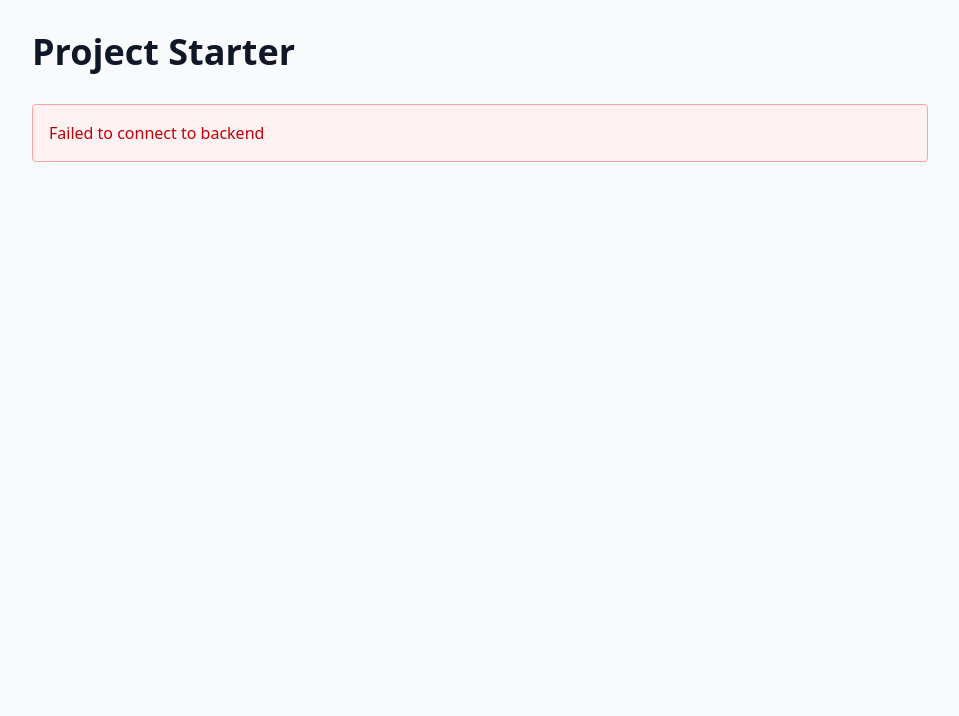
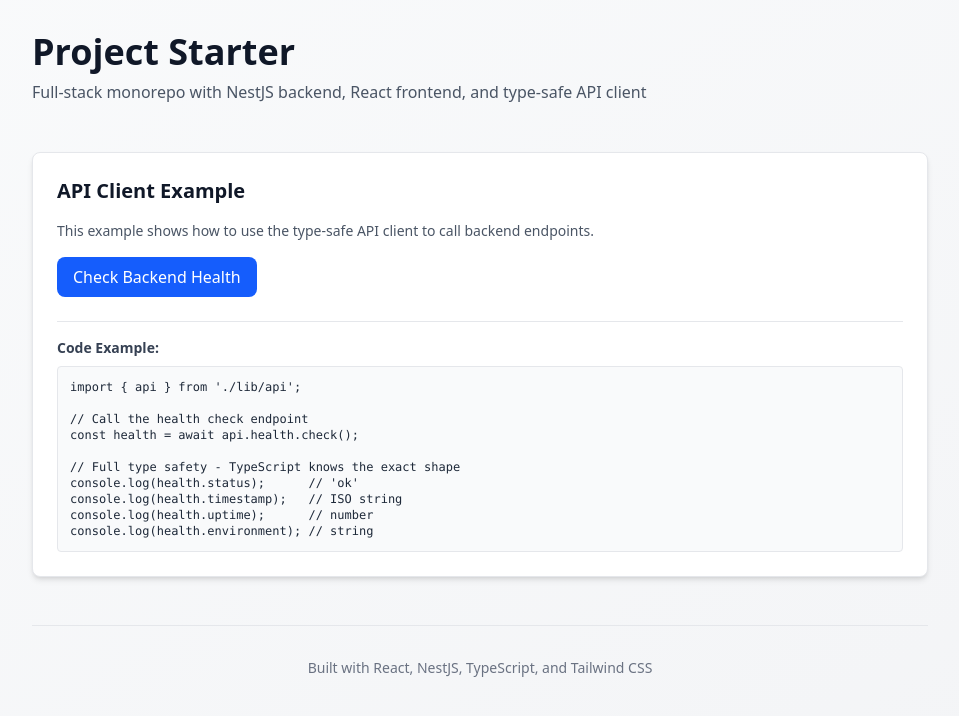
Before and after one commit to shaheemMPM/fullstack-project-starter, a React app in the folder apps/frontend/: page / in a window 1280 px wide. Shown: the top 716 px of the page, without its empty margins (160-1119 px from the left). Built offline with nearby package versions, Linux system fonts and the light colour scheme; no server answers; the HTML template or start-up script is replaced by a standard one.

Commit message:
Simplifies api example component

```diff
--- a/apps/frontend/src/App.tsx
+++ b/apps/frontend/src/App.tsx
@@ -1,61 +1,26 @@
-import { useEffect, useState } from 'react';
-
-interface HealthResponse {
-	status: string;
-	timestamp: string;
-	uptime: number;
-	environment: string;
-	platform: string;
-	nodeVersion: string;
-}
+import { ApiExample } from './examples/ApiExample';
 
 const App = () => {
-	const [health, setHealth] = useState<HealthResponse | null>(null);
-	const [error, setError] = useState<string>('');
+	return (
+		<div className="min-h-screen bg-gradient-to-br from-gray-50 to-gray-100 dark:from-gray-900 dark:to-gray-800 p-8 font-sans">
+			<div className="max-w-4xl mx-auto">
+				<header className="mb-12">
+					<h1 className="text-4xl font-bold text-gray-900 dark:text-white mb-2">
+						Project Starter
+					</h1>
+					<p className="text-gray-600 dark:text-gray-400">
+						Full-stack monorepo with NestJS backend, React frontend, and
+						type-safe API client
+					</p>
+				</header>
 
-	useEffect(() => {
-		const fetchHealth = async () => {
-			try {
-				const res = await fetch('/api/health');
-				const data = await res.json();
-				setHealth(data);
-			} catch {
-				setError('Failed to connect to backend');
-			}
-		};
+				<main>
+					<ApiExample />
+				</main>
 
-		fetchHealth();
-	}, []);
-
-	return (
-		<div className="min-h-screen bg-gray-50 dark:bg-gray-900 p-8 font-sans">
-			<div className="max-w-4xl mx-auto">
-				<h1 className="text-4xl font-bold text-gray-900 dark:text-white mb-8">
-					Project Starter
-				</h1>
-
-				{error && (
-					<div className="p-4 bg-red-50 border border-red-300 rounded text-red-700 mb-6">
-						{error}
-					</div>
-				)}
-
-				{health && (
-					<div>
-						<h2 className="text-2xl font-semibold text-gray-800 dark:text-gray-200 mb-4">
-							Backend Health
-						</h2>
-						<pre className="bg-gray-800 text-gray-200 p-4 rounded-lg overflow-auto text-sm leading-relaxed">
-							<code>{JSON.stringify(health, null, 2)}</code>
-						</pre>
-					</div>
-				)}
-
-				{!health && !error && (
-					<div className="p-4 text-gray-600 dark:text-gray-400">
-						Loading backend health...
-					</div>
-				)}
+				<footer className="mt-12 pt-8 border-t border-gray-200 dark:border-gray-700 text-center text-sm text-gray-500 dark:text-gray-400">
+					Built with React, NestJS, TypeScript, and Tailwind CSS
+				</footer>
 			</div>
 		</div>
 	);
--- a/apps/frontend/src/examples/ApiExample.tsx
+++ b/apps/frontend/src/examples/ApiExample.tsx
@@ -1,103 +1,26 @@
-import type { ApiClientError } from '@repo/api-client';
+import type { HealthResponse } from '@repo/api-client';
 import { useState } from 'react';
 import { api } from '../lib/api';
 
 /**
  * Example component showing how to use the API client
- * This demonstrates all available endpoints with full type safety
+ * Demonstrates the health check endpoint with full type safety
  */
 export const ApiExample = () => {
-	const [status, setStatus] = useState<string>('');
+	const [health, setHealth] = useState<HealthResponse | null>(null);
 	const [loading, setLoading] = useState(false);
-
-	const handleSignup = async () => {
-		setLoading(true);
-		setStatus('');
-		try {
-			const response = await api.auth.signup({
-				email: 'user@example.com',
-				password: 'password123',
-				name: 'Test User',
-			});
-			setStatus(
-				`Signed up! Token: ${response.access_token.substring(0, 20)}...`,
-			);
-			console.log('User:', response.user);
-		} catch (error) {
-			if (error instanceof Error) {
-				setStatus(`Error: ${error.message}`);
-			}
-		} finally {
-			setLoading(false);
-		}
-	};
-
-	const handleLogin = async () => {
-		setLoading(true);
-		setStatus('');
-		try {
-			const response = await api.auth.login({
-				email: 'user@example.com',
-				password: 'password123',
-			});
-			setStatus(`Logged in! Token saved automatically`);
-			console.log('User:', response.user);
-		} catch (error) {
-			const apiError = error as ApiClientError;
-			setStatus(`Error ${apiError.statusCode}: ${apiError.message}`);
-		} finally {
-			setLoading(false);
-		}
-	};
-
-	const handleGetMe = async () => {
-		setLoading(true);
-		setStatus('');
-		try {
-			const user = await api.auth.me();
-			setStatus(`User: ${user.email}`);
-			console.log('User data:', user);
-		} catch (error) {
-			if (error instanceof Error) {
-				setStatus(`Error: ${error.message}`);
-			}
-		} finally {
-			setLoading(false);
-		}
-	};
-
-	const handleChangePassword = async () => {
-		setLoading(true);
-		setStatus('');
-		try {
-			const response = await api.auth.changePassword({
-				currentPassword: 'password123',
-				newPassword: 'newpassword123',
-			});
-			setStatus(response.message);
-		} catch (error) {
-			if (error instanceof Error) {
-				setStatus(`Error: ${error.message}`);
-			}
-		} finally {
-			setLoading(false);
-		}
-	};
-
-	const handleLogout = () => {
-		api.auth.logout();
-		setStatus('Logged out - token cleared');
-	};
+	const [error, setError] = useState<string>('');
 
 	const handleHealthCheck = async () => {
 		setLoading(true);
-		setStatus('');
+		setError('');
+		setHealth(null);
 		try {
-			const health = await api.health.check();
-			setStatus(`Health: ${health.status} at ${health.timestamp}`);
-		} catch (error) {
-			if (error instanceof Error) {
-				setStatus(`Error: ${error.message}`);
+			const result = await api.health.check();
+			setHealth(result);
+		} catch (err) {
+			if (err instanceof Error) {
+				setError(err.message);
 			}
 		} finally {
 			setLoading(false);
@@ -105,106 +28,61 @@ export const ApiExample = () => {
 	};
 
 	return (
-		<div className="p-8 max-w-2xl mx-auto">
-			<h1 className="text-2xl font-bold mb-6">API Client Example</h1>
+		<div className="bg-white dark:bg-gray-800 rounded-lg shadow-md p-6 border border-gray-200 dark:border-gray-700">
+			<h2 className="text-xl font-bold text-gray-900 dark:text-white mb-4">
+				API Client Example
+			</h2>
 
-			<div className="space-y-2 mb-4">
-				<p className="text-sm text-gray-600">
-					Authenticated: {api.isAuthenticated() ? '✅ Yes' : '❌ No'}
+			<p className="text-sm text-gray-600 dark:text-gray-400 mb-4">
+				This example shows how to use the type-safe API client to call backend
+				endpoints.
 			</p>
-				{status && (
-					<p className="p-3 bg-gray-100 rounded text-sm font-mono">{status}</p>
-				)}
-			</div>
 
-			<div className="grid grid-cols-2 gap-2">
 			<button
 				type="button"
 				onClick={handleHealthCheck}
 				disabled={loading}
-					className="px-4 py-2 bg-green-500 text-white rounded hover:bg-green-600 disabled:opacity-50"
+				className="px-4 py-2 bg-blue-600 text-white rounded-lg hover:bg-blue-700 disabled:opacity-50 disabled:cursor-not-allowed transition-colors"
 			>
-					Health Check
+				{loading ? 'Checking...' : 'Check Backend Health'}
 			</button>
 
-				<button
-					type="button"
-					onClick={handleSignup}
-					disabled={loading}
-					className="px-4 py-2 bg-blue-500 text-white rounded hover:bg-blue-600 disabled:opacity-50"
-				>
-					Signup
-				</button>
+			{error && (
+				<div className="mt-4 p-3 bg-red-50 dark:bg-red-900/20 border border-red-200 dark:border-red-800 rounded text-red-700 dark:text-red-400 text-sm">
+					Error: {error}
+				</div>
+			)}
 
-				<button
-					type="button"
-					onClick={handleLogin}
-					disabled={loading}
-					className="px-4 py-2 bg-blue-500 text-white rounded hover:bg-blue-600 disabled:opacity-50"
-				>
-					Login
-				</button>
+			{health && (
+				<div className="mt-4">
+					<h3 className="text-sm font-semibold text-gray-700 dark:text-gray-300 mb-2">
+						Response:
+					</h3>
+					<pre className="bg-gray-50 dark:bg-gray-900 border border-gray-200 dark:border-gray-700 p-3 rounded text-xs overflow-x-auto">
+						<code className="text-gray-800 dark:text-gray-200">
+							{JSON.stringify(health, null, 2)}
+						</code>
+					</pre>
+				</div>
+			)}
 
-				<button
-					type="button"
-					onClick={handleGetMe}
-					disabled={loading}
-					className="px-4 py-2 bg-purple-500 text-white rounded hover:bg-purple-600 disabled:opacity-50"
-				>
-					Get Me
-				</button>
-
-				<button
-					type="button"
-					onClick={handleChangePassword}
-					disabled={loading}
-					className="px-4 py-2 bg-orange-500 text-white rounded hover:bg-orange-600 disabled:opacity-50"
-				>
-					Change Password
-				</button>
-
-				<button
-					type="button"
-					onClick={handleLogout}
-					disabled={loading}
-					className="px-4 py-2 bg-red-500 text-white rounded hover:bg-red-600 disabled:opacity-50"
-				>
-					Logout
-				</button>
-			</div>
-
-			<div className="mt-6 p-4 bg-gray-50 rounded text-sm">
-				<h2 className="font-bold mb-2">Usage Example:</h2>
-				<pre className="text-xs overflow-x-auto">
+			<div className="mt-6 pt-4 border-t border-gray-200 dark:border-gray-700">
+				<h3 className="text-sm font-semibold text-gray-700 dark:text-gray-300 mb-2">
+					Code Example:
+				</h3>
+				<pre className="bg-gray-50 dark:bg-gray-900 border border-gray-200 dark:border-gray-700 p-3 rounded text-xs overflow-x-auto">
+					<code className="text-gray-800 dark:text-gray-200">
 						{`import { api } from './lib/api';
 
-// Signup
-const response = await api.auth.signup({
-  email: 'user@example.com',
-  password: 'password123',
-  name: 'Test User'
-});
+// Call the health check endpoint
+const health = await api.health.check();
 
-// Login
-await api.auth.login({
-  email: 'user@example.com',
-  password: 'password123'
-});
-
-// Get current user
-const user = await api.auth.me();
-
-// Change password
-await api.auth.changePassword({
-  currentPassword: 'old',
-  newPassword: 'new'
-});
-
-// Logout
-api.auth.logout();
-
-// Health check
-const health = await api.health.check();`}
+// Full type safety - TypeScript knows the exact shape
+console.log(health.status);      // 'ok'
+console.log(health.timestamp);   // ISO string
+console.log(health.uptime);      // number
+console.log(health.environment); // string`}
+					</code>
 				</pre>
 			</div>
 		</div>
```
Lines whose indentation alone changed are shown as unchanged.
